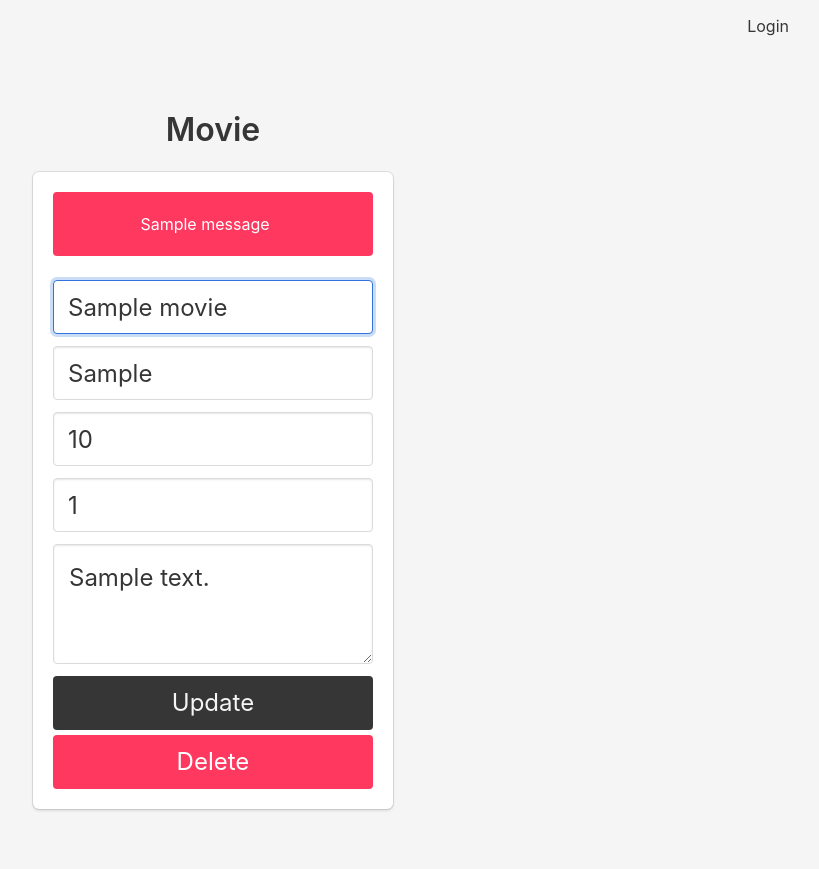
After one commit to piotruela/ABD-Kinol-Flask, a Flask app: page /movies/1 in a window 1280 px wide. The commit adds this page. Shown: the whole page, without its empty margins (427-1246 px from the left). Run offline with Flask 2, Linux system fonts and the light colour scheme; tables that the repository leaves empty hold one stand-in row (values such as "Sample post"); one stand-in notice (Sample message) is shown.

Commit message:
added movies crud

```diff
--- a/controller/movies_controller.py
+++ b/controller/movies_controller.py
@@ -1,4 +1,4 @@
-from flask import render_template, Blueprint
+from flask import render_template, Blueprint, request, redirect, url_for
 from flask_login import login_required
 
 from service import movie_service
@@ -11,3 +11,48 @@ movies = Blueprint('movies', __name__)
 def get_movies():
     movies_list = movie_service.get_movies()
     return render_template('movies.html', movies=movies_list)
+
+
+@login_required
+@movies.route('/movies/<movie_id>')
+def get_movie(movie_id):
+    movie = movie_service.get_movie(movie_id)
+    return render_template('movie.html', movie=movie)
+
+
+@login_required
+@movies.route('/movies/create')
+def create_movie():
+    return render_template('movies-create.html')
+
+
+@login_required
+@movies.route('/movies/create', methods=['POST'])
+def create_movie_post():
+    title = request.form.get('title')
+    minimum_age = request.form.get('minimum_age')
+    genre = request.form.get('genre')
+    length_minutes = request.form.get('length_minutes')
+    description = request.form.get('description')
+    movie = movie_service.create(title, minimum_age, genre, length_minutes, description)
+    return redirect(url_for('movies.get_movie', movie_id=movie.id))
+
+
+@login_required
+@movies.route('/movies/update/<movie_id>', methods=['POST'])
+def update_movie(movie_id):
+    title = request.form.get('title')
+    minimum_age = request.form.get('minimum_age')
+    genre = request.form.get('genre')
+    length_minutes = request.form.get('length_minutes')
+    description = request.form.get('description')
+    movie = movie_service.update(movie_id,title, minimum_age, genre, length_minutes, description)
+    return redirect(url_for('movies.get_movie', movie_id=movie.id))
+
+
+
+@login_required
+@movies.route('/movies/delete/<movie_id>', methods=['POST'])
+def delete_movie(movie_id):
+    movie_service.delete(movie_id)
+    return redirect(url_for('movies.get_movies'))
--- a/service/movie_service.py
+++ b/service/movie_service.py
@@ -7,3 +7,36 @@ from entity.movie import Movie
 def get_movies() -> List[Movie]:
     session = Session()
     return session.query(Movie).all()
+
+
+def create(title, minimum_age, genre, length_minutes, description):
+    session = Session()
+    movie = Movie(title=title, minimum_age=minimum_age, genre=genre, length_minutes=length_minutes,
+                  describe=description)
+    session.add(movie)
+    session.commit()
+    return movie
+
+
+def get_movie(movie_id):
+    session = Session()
+    return session.query(Movie).filter_by(id=movie_id).first()
+
+
+def delete(movie_id):
+    session = Session()
+    movie = session.query(Movie).filter_by(id=movie_id).first()
+    session.delete(movie)
+    session.commit()
+
+
+def update(movie_id, title, minimum_age, genre, length_minutes, description):
+    session = Session()
+    movie = session.query(Movie).filter_by(id=movie_id).first()
+    movie.title = title
+    movie.minimum_age = minimum_age
+    movie.genre = genre
+    movie.length_minutes = length_minutes
+    movie.describe = description
+    session.commit()
+    return movie
--- a/templates/base.html
+++ b/templates/base.html
@@ -33,11 +33,6 @@
                         {% if current_user.is_authenticated %}
                             <span class="navbar-item">{{ current_user.first_name + ' ' + current_user.last_name }}</span>
                         {% endif %}
-                        {% if current_user.is_authenticated %}
-                            <a href="{{ url_for('main.index') }}" class="navbar-item">
-                                Home
-                            </a>
-                        {% endif %}
                         {% if not current_user.is_authenticated %}
                             <a href="{{ url_for('auth.login') }}" class="navbar-item">
                                 Login
@@ -66,10 +61,10 @@
             <nav class="tabs is-boxed is-fullwidth">
                 <div class="container">
                     <ul id="lower-nav-bar-elements">
-                        <li id="lower-nav-bar-elements-index" onclick="nav_redirect('index')"><a>Home</a></li>
-                        <li id="lower-nav-bar-elements-movies" onclick="nav_redirect('movies')"><a>Movies</a></li>
-                        <li id="lower-nav-bar-elements-shows" onclick="nav_redirect('shows')"><a>Shows</a></li>
-                        <li id="lower-nav-bar-elements-rooms" onclick="nav_redirect('rooms')"><a>Rooms</a></li>
+                        <li id="lower-nav-bar-elements-index" onclick="nav_redirect('/index')"><a>Home</a></li>
+                        <li id="lower-nav-bar-elements-movies" onclick="nav_redirect('/movies')"><a>Movies</a></li>
+                        <li id="lower-nav-bar-elements-shows" onclick="nav_redirect('/shows')"><a>Shows</a></li>
+                        <li id="lower-nav-bar-elements-rooms" onclick="nav_redirect('/rooms')"><a>Rooms</a></li>
                     </ul>
                 </div>
             </nav>
--- /dev/null
+++ b/templates/movie.html
@@ -0,0 +1,51 @@
+{% extends "base.html" %}
+
+{% block content %}
+    <div class="column is-4 is-offset-4">
+        <h3 class="title">Movie</h3>
+        <div class="box">
+
+            {% with messages = get_flashed_messages() %}
+                {% if messages %}
+                    <div class="notification is-danger">
+                        {{ messages[0] }}
+                    </div>
+                {% endif %}
+            {% endwith %}
+
+            <form method="POST" action="/movies/update/{{ movie.id }}">
+                <div class="field">
+                    <div class="control">
+                        <input class="input is-large" type="text" maxlength="35" name="title" placeholder="Title"
+                               autofocus="" value="{{ movie.title }}">
+                    </div>
+                </div>
+                <div class="field">
+                    <div class="control">
+                        <input class="input is-large" type="text" name="genre" placeholder="Genre" value="{{ movie.genre }}">
+                    </div>
+                </div>
+                <div class="field">
+                    <div class="control">
+                        <input class="input is-large" type="number" name="minimum_age" placeholder="Minimum age" value="{{ movie.minimum_age }}">
+                    </div>
+                </div>
+                <div class="field">
+                    <div class="control">
+                        <input class="input is-large" type="number" name="length_minutes" placeholder="Length (minutes)" value="{{ movie.length_minutes }}">
+                    </div>
+                </div>
+                <div class="field">
+                    <div class="control">
+                        <textarea class="input is-large textarea" name="description" placeholder="Description" >{{ movie.describe }}</textarea>
+                    </div>
+                </div>
+
+                <button class="button is-block is-dark is-large is-fullwidth">Update</button>
+            </form>
+        <form method="POST" action="/movies/delete/{{ movie.id }}">
+            <button style="margin-top: 5px" class="button is-block is-danger is-large is-fullwidth">Delete</button>
+        </form>
+        </div>
+    </div>
+{% endblock %}
```
Also changed, not shown: templates/movies-create.html (added, +48 -0 lines), templates/movies.html (+11 -5 lines).
